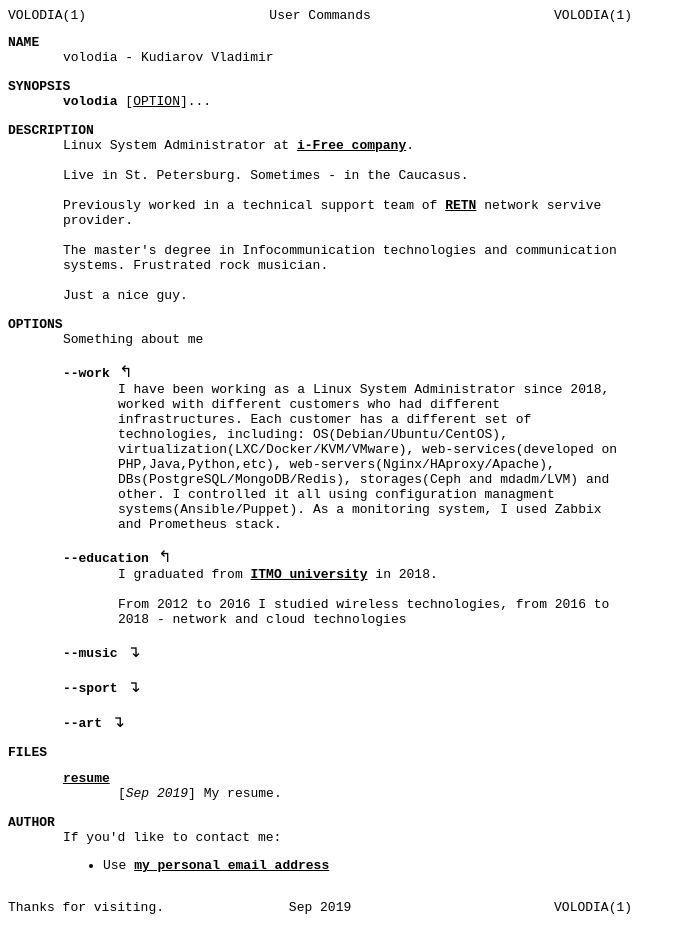
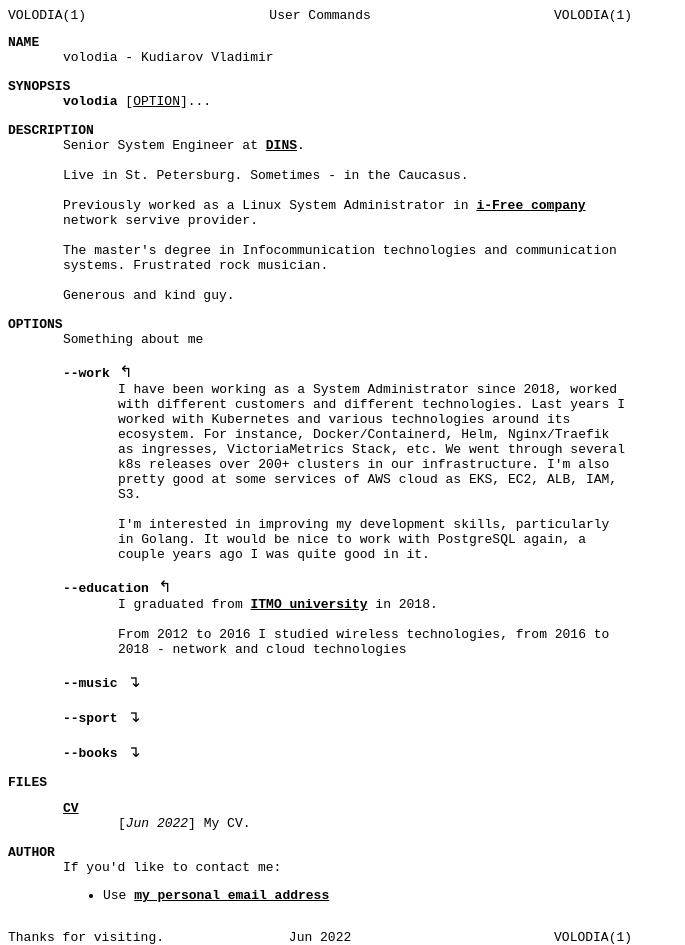
Before and after one commit to kudiyarov/man, a plain HTML site: page index.html in a window 1280 px wide. Shown: the whole page, without its empty margins (0-685 px from the left). Before the commit the page ends 915 px from the top, so only its background shows below. Drawn offline with Linux system fonts and the light colour scheme.

Commit message:
[upd] man - Jun 2022

```diff
--- a/index.html
+++ b/index.html
@@ -27,15 +27,15 @@
     <section>
         <h1>DESCRIPTION</h1>
 
-        <div>Linux System Administrator at <a href="https://www.i-free.com">i-Free company</a>.</div>
+        <div>Senior System Engineer at <a href="https://www.dins.ru/">DINS</a>.</div>
 
         <div>Live in St. Petersburg. Sometimes - in the Caucasus.</div>
 
-        <div>Previously worked in a technical support team of <a href="https://retn.net">RETN</a> network servive provider.</div>
+        <div>Previously worked as a Linux System Administrator in <a href="https://www.i-free.com">i-Free company</a> network servive provider.</div>
 
         <div>The master's degree in Infocommunication technologies and communication systems. Frustrated rock musician.</div>
 
-        <div>Just a nice guy.</div>
+        <div>Generous and kind guy.</div>
     </section>
 
     <section>
@@ -47,7 +47,8 @@
             <details open="">
                 <summary>--work</summary>
 
-                <div>I have been working as a Linux System Administrator since 2018, worked with different customers who had different infrastructures. Each customer has a different set of technologies, including: OS(Debian/Ubuntu/CentOS), virtualization(LXC/Docker/KVM/VMware), web-services(developed on PHP,Java,Python,etc), web-servers(Nginx/HAproxy/Apache), DBs(PostgreSQL/MongoDB/Redis), storages(Ceph and mdadm/LVM) and other. I controlled it all using configuration managment systems(Ansible/Puppet). As a monitoring system, I used Zabbix and Prometheus stack.</div>
+                <div>I have been working as a System Administrator since 2018, worked with different customers and different technologies. Last years I worked with Kubernetes and various technologies around its ecosystem. For instance, Docker/Containerd, Helm, Nginx/Traefik as ingresses, VictoriaMetrics Stack, etc. We went through several k8s releases over 200+ clusters in our infrastructure. I'm also pretty good at some services of AWS cloud as EKS, EC2, ALB, IAM, S3.</div>
+                <div>I'm interested in improving my development skills, particularly in Golang. It would be nice to work with PostgreSQL again, a couple years ago I was quite good in it.</div>
             </details>
 
             <details open="">
@@ -60,20 +61,18 @@
             <details>
                 <summary>--music</summary>
 
-                <div>I've played the electric guitar since 2012. Always preferred to play heavy music like Metallica, Trivium, BFMV, Killswitch Engage, but starting this year I am trying to play blues/jazz.</div>
+                <div>I've been playing the electric guitar since 2012. Always preferred to play heavy music like Metallica, Trivium, BFMV, Killswitch Engage, but last two years trying to play blues/jazz.</div>
             </details>
 
             <details>
                 <summary>--sport</summary>
 
-                <div>Very rarely I play volleyball and basketball. Sometimes rollerblading.</div>
+                <div>Running keeps us sane in the age of remote work, doesn't it? :)</div>
             </details>
 
             <details>
-                <summary>--art</summary>
-
-                <div>I studied at art school for seven years and now tell everyone that I have a good taste. But I not learned to draw. I can't draw. Please, don't ask me to draw.</div>
-                <div><img src="man/draw.jpg"></div>
+                <summary>--books</summary>
+                <div>In free time I read mostly psychology, sociology books. The last one was "Talking to Strangers" by Malcolm Gladwell.</div>
             </details>
         </div>
     </section>
@@ -81,8 +80,8 @@
     <section>
         <h1>FILES</h1>
         <div>
-            <h2><a href="https://hh.ru/resume/533602c5ff02eb431c0039ed1f4b3370715865">resume</a></h2>
-            <div>[<i>Sep 2019</i>] My resume.</div>
+            <h2><a href="https://hh.ru/resume/533602c5ff02eb431c0039ed1f4b3370715865">CV</a></h2>
+            <div>[<i>Jun 2022</i>] My CV.</div>
         </div>
     </section>
 
@@ -93,14 +92,14 @@
             If you'd like to contact me:
 
             <ul>
-                <li>Use <a href="mailto:kudiyarov1994@mail.ru">my personal email address</a></li>
+                <li>Use <a href="mailto:kudiyarov01@gmail.com">my personal email address</a></li>
             </ul>
         </div>
     </section>
 
     <footer>
         <span id="footer-left">Thanks for visiting.</span>
-        <span id="footer-center"><time datetime="2019-09-01">Sep 2019</time></span>
+        <span id="footer-center"><time datetime="2022-06-21">Jun 2022</time></span>
         <span id="footer-right">VOLODIA(1)</span>
     </footer>
 
```
Also changed, not shown: man/draw.jpg (deleted).
